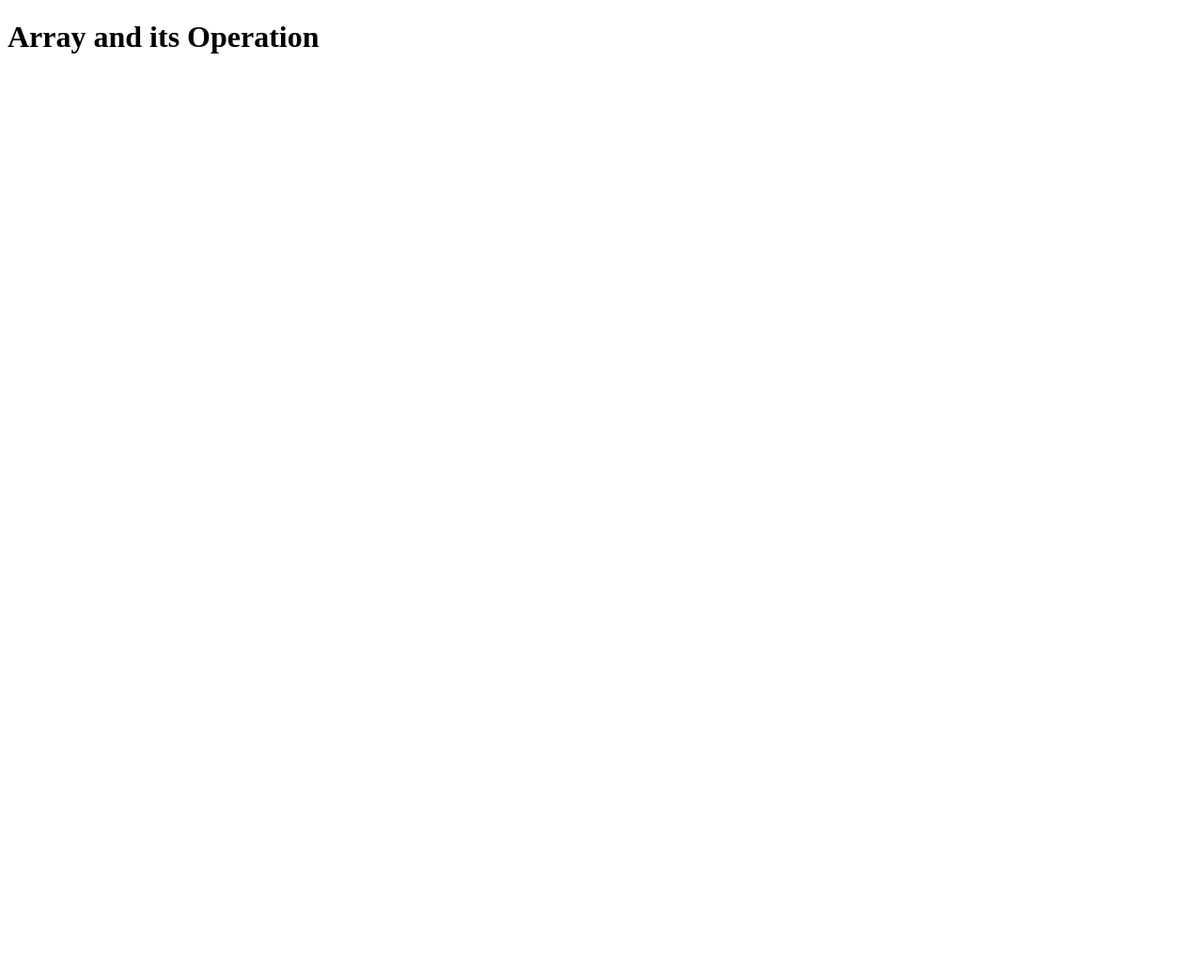
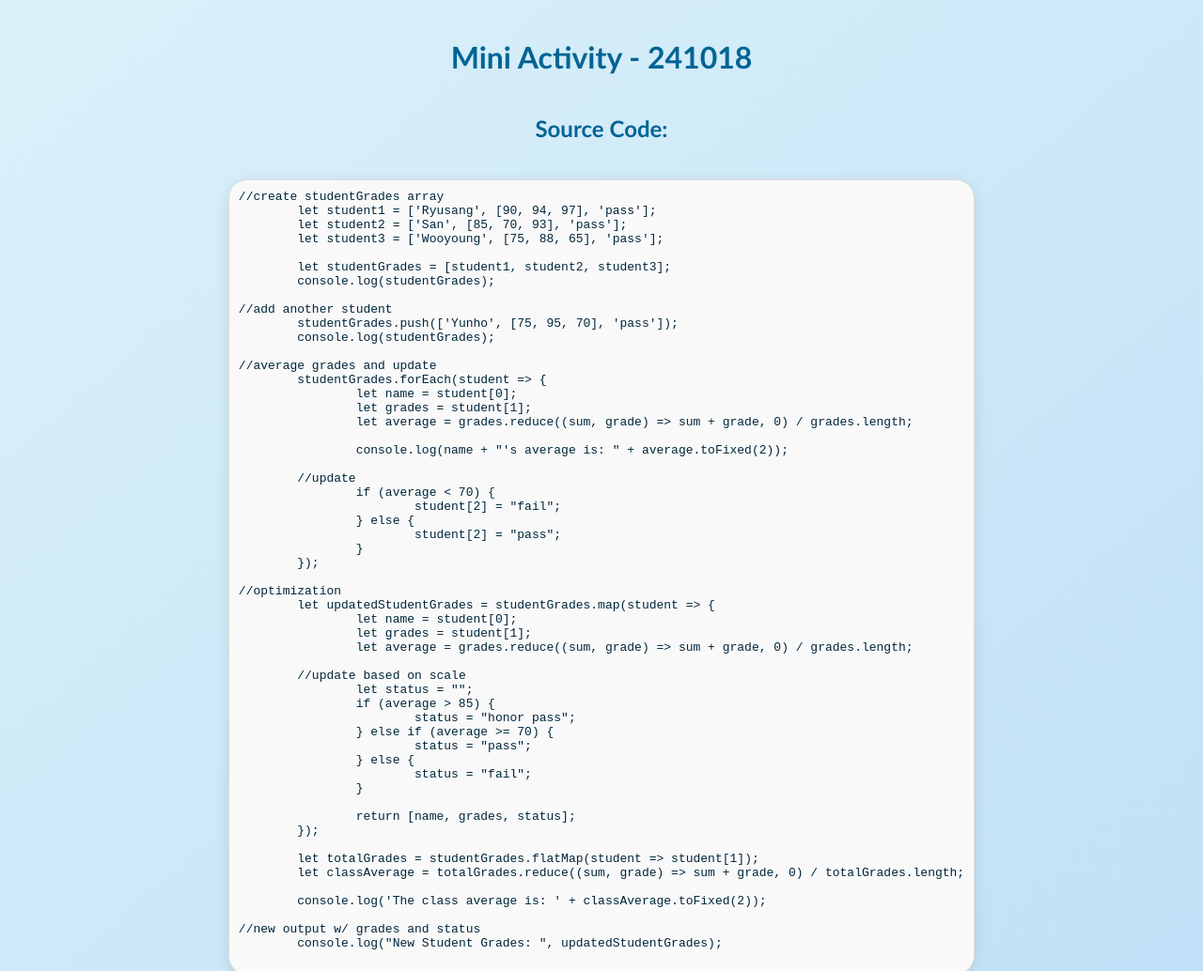
Before and after one commit to Shihbells/AN31-S09---Nemeno, a plain HTML site: page index.html in a window 1280 px wide. Shown: the top 1034 px of the page at 94% size. Before the commit the page ends 800 px from the top, so only its background shows below. Drawn offline with Linux system fonts and the light colour scheme.

Commit message:
continued

```diff
--- a/index.html
+++ b/index.html
@@ -1,13 +1,106 @@
 <!DOCTYPE html>
 <html>
 <head>
-	<meta charset="utf-8">
-	<meta name="viewport" content="width=device-width, initial-scale=1">
-	<title>Array</title>
+    <meta charset="utf-8">
+    <meta name="viewport" content="width=device-width, initial-scale=1">
+    <title>Array and its Operation</title>
+    <style>
+        body {
+            font-family: calibri, sans-serif;
+            background: linear-gradient(to bottom right, #daf1f9, #c1e0f7);
+            color: #00263b;
+            margin: 0;
+            padding: 20px;
+            display: flex;
+            flex-direction: column;
+            align-items: center;
+            justify-content: center;
+            min-height: 100vh;
+        }
+        h1, h2 {
+            color: #006494;
+        }
+        #code {
+            background-color: #f9f9f9;
+            border: 1px solid #ddd;
+            padding: 10px;
+            margin-top: 20px;
+        }
+        pre {
+            white-space: pre-wrap;
+            word-wrap: break-word;
+        }
+        pre {
+            background-color: rgba(255, 255, 255, 0.8);
+            border: 1px solid rgba(255, 255, 255, 0.2);
+            backdrop-filter: blur(8px);
+            border-radius: 20px;
+            padding: 20px;
+            box-shadow: 0px 4px 15px rgba(0, 0, 0, 0.1);
+        }
+    </style>
 </head>
 <body>
-	<h1>Array and its Operation</h1>
+    <h1>Mini Activity - 241018</h1>
 
-	<script src="index.js"></script>
+    <h2>Source Code:</h2>
+    <pre id="code">
+//create studentGrades array
+	let student1 = ['Ryusang', [90, 94, 97], 'pass'];
+	let student2 = ['San', [85, 70, 93], 'pass'];
+	let student3 = ['Wooyoung', [75, 88, 65], 'pass'];
+
+	let studentGrades = [student1, student2, student3];
+	console.log(studentGrades);
+
+//add another student
+	studentGrades.push(['Yunho', [75, 95, 70], 'pass']);
+	console.log(studentGrades);
+
+//average grades and update
+	studentGrades.forEach(student => {
+		let name = student[0];
+		let grades = student[1];
+		let average = grades.reduce((sum, grade) => sum + grade, 0) / grades.length;
+
+		console.log(name + "'s average is: " + average.toFixed(2));
+
+	//update
+		if (average < 70) {
+			student[2] = "fail";
+		} else {
+			student[2] = "pass";
+		}
+	});
+
+//optimization
+	let updatedStudentGrades = studentGrades.map(student => {
+		let name = student[0];
+		let grades = student[1];
+		let average = grades.reduce((sum, grade) => sum + grade, 0) / grades.length;
+
+	//update based on scale
+		let status = "";
+		if (average > 85) {
+			status = "honor pass";
+		} else if (average >= 70) {
+			status = "pass";
+		} else {
+			status = "fail";
+		}
+
+		return [name, grades, status];
+	});
+
+	let totalGrades = studentGrades.flatMap(student => student[1]);
+	let classAverage = totalGrades.reduce((sum, grade) => sum + grade, 0) / totalGrades.length;
+
+	console.log('The class average is: ' + classAverage.toFixed(2));
+
+//new output w/ grades and status
+	console.log("New Student Grades: ", updatedStudentGrades);
+    </pre>
+
+    <script src="index.js"></script>
 </body>
 </html>
--- a/index.js
+++ b/index.js
@@ -1,21 +1,74 @@
-//Array in programming is ismply a list of data. For example:
+//create studentGrades array
+	let student1 = ['Ryusang', [90, 94, 97], 'pass'];
+	let student2 = ['San', [85, 70, 93], 'pass'];
+	let student3 = ['Wooyoung', [75, 88, 65], 'pass'];
+
+	let studentGrades = [student1, student2, student3];
+	console.log(studentGrades);
+
+//add another student
+	studentGrades.push(['Yunho', [75, 95, 70], 'pass']);
+	console.log(studentGrades);
+
+//average grades and update
+	studentGrades.forEach(student => {
+		let name = student[0];
+		let grades = student[1];
+		let average = grades.reduce((sum, grade) => sum + grade, 0) / grades.length;
+
+		console.log(name + "'s average is: " + average.toFixed(2));
+
+		//update
+		if (average < 70) {
+			student[2] = "fail";
+		} else {
+			student[2] = "pass";
+		}
+	});
+
+//optimization
+	let updatedStudentGrades = studentGrades.map(student => {
+		let name = student[0];
+		let grades = student[1];
+		let average = grades.reduce((sum, grade) => sum + grade, 0) / grades.length;
+
+		//update based on scale
+		let status = "";
+		if (average > 85) {
+			status = "honor pass";
+		} else if (average >= 70) {
+			status = "pass";
+		} else {
+			status = "fail";
+		}
+
+		return [name, grades, status];
+	});
+
+	let totalGrades = studentGrades.flatMap(student => student[1]);
+	let classAverage = totalGrades.reduce((sum, grade) => sum + grade, 0) / totalGrades.length;
+
+	console.log('The class average is: ' + classAverage.toFixed(2));
+
+//new output w/ grades and status
+	console.log("New Student Grades: ", updatedStudentGrades);
+
+/* Array in programming is ismply a list of data. For example:
 
 let studentNumberA = '2022-11150'
 let studentNumberB = '2021-11150'
 let studentNumberC = '2020-11150'
 let studentNumberD = '2020-11151'
 
-// but with array, we can simply write the code above like this:
+	but with array, we can simply write the code above like this:
 let studentNumbers = ['2022-11150', '2021-11150', '2020-11150', '2020-11151']
 
-/*
 	- Arrays are used to store multiple related values in a single variable
 	- they are declared using square brackets '[]' also known as 'Array Literals'
 
 	- array also provide access to a number of functions/methods that help in achieving
 	- a method term for functions associated with an object and is used to execute statements that are relevant to a specific object
 	- the main difference of arrays with an object is that it contains information in a for, of a 'list' unlike objects which is used properties
-*/
 
 let grades = [98, 95, 89, 90];
 let computerBrands = ['Acer', 'Asus', 'Lenovo', 'Redfox'];
@@ -23,7 +76,7 @@ let computerBrands = ['Acer', 'Asus', 'Lenovo', 'Redfox'];
 console.log(grades);
 console.log(computerBrands);
 
-// Alternative way to write
+	Alternative way to write
 
 let myTasks = [
 		'drink html',
@@ -35,7 +88,7 @@ let myTasks = [
 console.log(myTasks);
 console.log(myTasks.length);
 
-// create an array with values from variables
+	create an array with values from variables
 
 let city1 = 'Tokyo'
 let city2 = 'Manila'
@@ -44,7 +97,7 @@ let city3 = 'Jakarta'
 let cities = [city1, city2, city3]
 console.log(cities.length);
 
-// .length property allows us to get and set the total number of items in an array
+	.length property allows us to get and set the total number of items in an array
 
 let blankArr = [];
 console.log(blankArr.length)
@@ -52,18 +105,18 @@ console.log(blankArr.length)
 let fullName = 'Kang Ryusang';
 console.log(fullName.length);
 
-// let fulllName = 'Adrian Tan';
-// console.log(fulllName.length);
+	let fulllName = 'Adrian Tan';
+	console.log(fulllName.length);
 
-// length property on strings show the number of characters in a string. Spaces are counted as characters in strings
+	length property on strings show the number of characters in a string. Spaces are counted as characters in strings
 
-// length property can also set the totaal number of items in an array, meaning we can actually delete the last item in the array or shorten the array by simply updating the length of an array
+	length property can also set the totaal number of items in an array, meaning we can actually delete the last item in the array or shorten the array by simply updating the length of an array
 
 myTasks.length = myTasks.length-1;
 console.log(myTasks.length);
 console.log(myTasks);
 
-// to delete a specific item in an array we can employ array methods
+	to delete a specific item in an array we can employ array methods
 
 cities.length--
 console.log(cities);
@@ -74,8 +127,9 @@ console.log(fullName.length);
 fullName.length--
 console.log(fullName);
 
-// if you can shorten the array by setting the length property, you can also lengthen it by adding a nu,ber into the length property. Since we lenghten the array forceibly, there will be another item in the array. However, it will be empty or undefined - like having another seat but having no one to sit on it
+	if you can shorten the array by setting the length property, you can also lengthen it by adding a number into the length property. Since we lenghten the array forceibly, there will be another item in the array. However, it will be empty or undefined - like having another seat but having no one to sit on it
 
 let theBeatles = ['John', 'Paul', 'Ringo', 'George'];
 theBeatles.length++;
 console.log(theBeatles);
+*/
```
